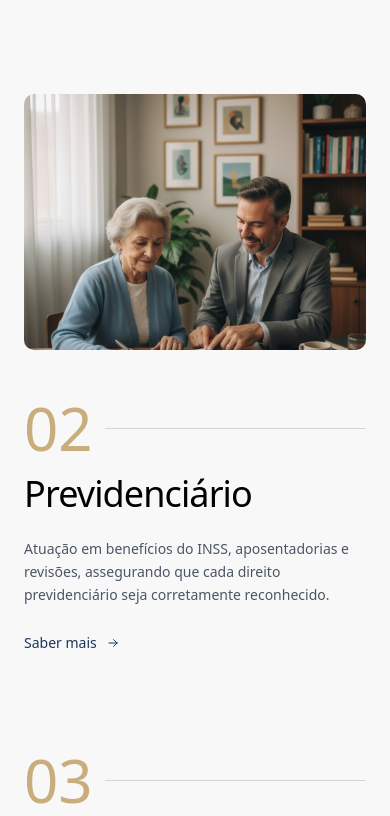
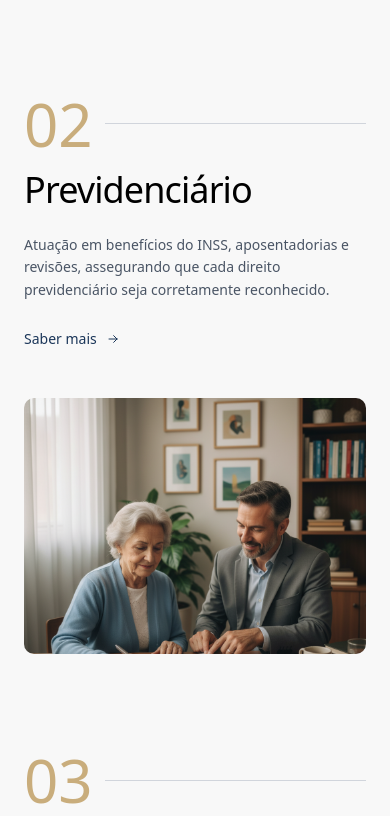
Before and after one commit to juliuscaezarff/duarte-lp, a Next.js app: page / in a window 390 px wide. Shown: the part 2748-3564 px from the top of the page. Built offline with nearby package versions, Linux system fonts and the light colour scheme; a web font is replaced by a local one.

Commit message:
fix: responsividade do grid

```diff
--- a/src/components/expertise-section.tsx
+++ b/src/components/expertise-section.tsx
@@ -16,9 +16,8 @@ const ExpertiseSection = () => {
       </div>
 
       <div className="space-y-24">
-        {/* Area 1 - Text Left, Image Right */}
         <div className="grid gap-12 lg:grid-cols-2 lg:gap-16 lg:items-center">
-          <div className="space-y-6">
+          <div className="order-1 space-y-6 lg:order-1">
             <div className="flex items-center space-x-3 mb-4">
               <span className="text-6xl font-light text-[#c9ad7c]">01</span>
               <span className="h-px flex-1 bg-gray-300"></span>
@@ -53,25 +52,18 @@ const ExpertiseSection = () => {
               </svg>
             </Link>
           </div>
-          <div className="aspect-[4/3] overflow-hidden">
+
+          <div className="order-2 lg:order-2 aspect-[4/3] overflow-hidden">
             <img
               src="/consumidor.png"
-              alt="Direito Empresarial"
+              alt="Direito do Consumidor"
               className="h-full w-full rounded-lg object-cover transition-transform hover:scale-105 duration-700"
             />
           </div>
         </div>
 
-        {/* Area 2 - Image Left, Text Right */}
         <div className="grid gap-12 lg:grid-cols-2 lg:gap-16 lg:items-center">
-          <div className="aspect-[4/3] overflow-hidden  lg:order-first">
-            <img
-              src="/previdenciario.png"
-              alt="Contencioso Cível"
-              className="h-full w-full rounded-lg object-cover transition-transform hover:scale-105 duration-700"
-            />
-          </div>
-          <div className="space-y-6">
+          <div className="order-1 space-y-6 lg:order-2">
             <div className="flex items-center space-x-3 mb-4">
               <span className="text-6xl font-light text-[#c9ad7c]">02</span>
               <span className="h-px flex-1 bg-gray-300"></span>
@@ -106,11 +98,18 @@ const ExpertiseSection = () => {
               </svg>
             </Link>
           </div>
+
+          <div className="order-2 lg:order-1 aspect-[4/3] overflow-hidden">
+            <img
+              src="/previdenciario.png"
+              alt="Direito Previdenciário"
+              className="h-full w-full rounded-lg object-cover transition-transform hover:scale-105 duration-700"
+            />
+          </div>
         </div>
 
-        {/* Area 3 - Text Left, Image Right */}
         <div className="grid gap-12 lg:grid-cols-2 lg:gap-16 lg:items-center">
-          <div className="space-y-6">
+          <div className="order-1 space-y-6 lg:order-1">
             <div className="flex items-center space-x-3 mb-4">
               <span className="text-6xl font-light text-[#c9ad7c]">03</span>
               <span className="h-px flex-1 bg-gray-300"></span>
@@ -145,25 +144,18 @@ const ExpertiseSection = () => {
               </svg>
             </Link>
           </div>
-          <div className="aspect-[4/3] overflow-hidden ">
+
+          <div className="order-2 lg:order-2 aspect-[4/3] overflow-hidden">
             <img
               src="/trabalhista.png"
-              alt="Direito do Trabalho"
+              alt="Direito Trabalhista"
               className="h-full w-full rounded-lg object-cover transition-transform hover:scale-105 duration-700"
             />
           </div>
         </div>
 
-        {/* Area 4 - Image Left, Text Right */}
         <div className="grid gap-12 lg:grid-cols-2 lg:gap-16 lg:items-center">
-          <div className="aspect-[4/3] overflow-hidden  lg:order-first">
-            <img
-              src="/tributario.png"
-              alt="Família e Sucessões"
-              className="h-full w-full rounded-lg object-cover transition-transform hover:scale-105 duration-700"
-            />
-          </div>
-          <div className="space-y-6">
+          <div className="order-1 space-y-6 lg:order-2">
             <div className="flex items-center space-x-3 mb-4">
               <span className="text-6xl font-light text-[#c9ad7c]">04</span>
               <span className="h-px flex-1 bg-gray-300"></span>
@@ -197,6 +189,14 @@ const ExpertiseSection = () => {
               </svg>
             </Link>
           </div>
+
+          <div className="order-2 lg:order-1 aspect-[4/3] overflow-hidden">
+            <img
+              src="/tributario.png"
+              alt="Direito Tributário"
+              className="h-full w-full rounded-lg object-cover transition-transform hover:scale-105 duration-700"
+            />
+          </div>
         </div>
       </div>
     </section>
```
